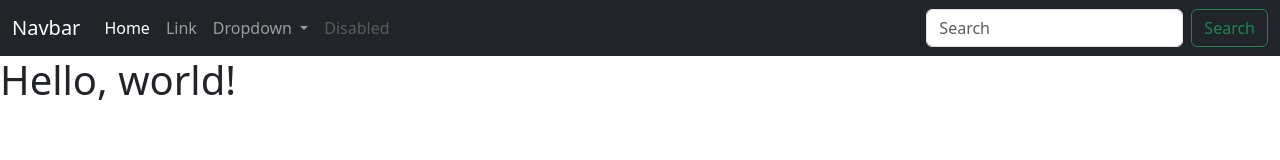
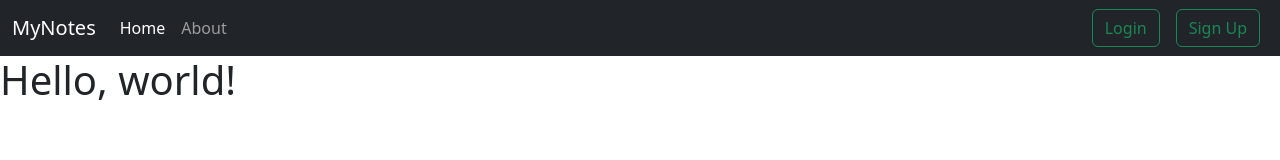
Before and after one commit to nejaatapattu/notesApp, a website: page pages/index.html in a window 1280 px wide. Drawn offline with nearby package versions, Linux system fonts and the light colour scheme.

Commit message:
create front end

```diff
--- a/pages/index.html
+++ b/pages/index.html
@@ -9,7 +9,7 @@
   <body>
     <nav class="navbar navbar-dark navbar-expand-lg bg-dark ">
         <div class="container-fluid">
-          <a class="navbar-brand" href="#">Navbar</a>
+          <a class="navbar-brand" href="/">MyNotes</a>
           <button class="navbar-toggler" type="button" data-bs-toggle="collapse" data-bs-target="#navbarSupportedContent" aria-controls="navbarSupportedContent" aria-expanded="false" aria-label="Toggle navigation">
             <span class="navbar-toggler-icon"></span>
           </button>
@@ -19,27 +19,15 @@
                 <a class="nav-link active" aria-current="page" href="#">Home</a>
               </li>
               <li class="nav-item">
-                <a class="nav-link" href="#">Link</a>
+                <a class="nav-link" href="/about">About</a>
               </li>
-              <li class="nav-item dropdown">
-                <a class="nav-link dropdown-toggle" href="#" role="button" data-bs-toggle="dropdown" aria-expanded="false">
-                  Dropdown
-                </a>
-                <ul class="dropdown-menu">
-                  <li><a class="dropdown-item" href="#">Action</a></li>
-                  <li><a class="dropdown-item" href="#">Another action</a></li>
-                  <li><hr class="dropdown-divider"></li>
-                  <li><a class="dropdown-item" href="#">Something else here</a></li>
-                </ul>
-              </li>
-              <li class="nav-item">
-                <a class="nav-link disabled" aria-disabled="true">Disabled</a>
-              </li>
+
+
             </ul>
-            <form class="d-flex" role="search">
-              <input class="form-control me-2" type="search" placeholder="Search" aria-label="Search">
-              <button class="btn btn-outline-success" type="submit">Search</button>
-            </form>
+            <div class="d-flex" role="search">
+             <a href = "/login"> <button class="btn btn-outline-success mx-2" type="submit">Login</button></a>
+             <a href = "/signup"> <button class="btn btn-outline-success mx-2" type="submit">Sign Up</button> </a>
+            </div>
           </div>
         </div>
       </nav>
```
